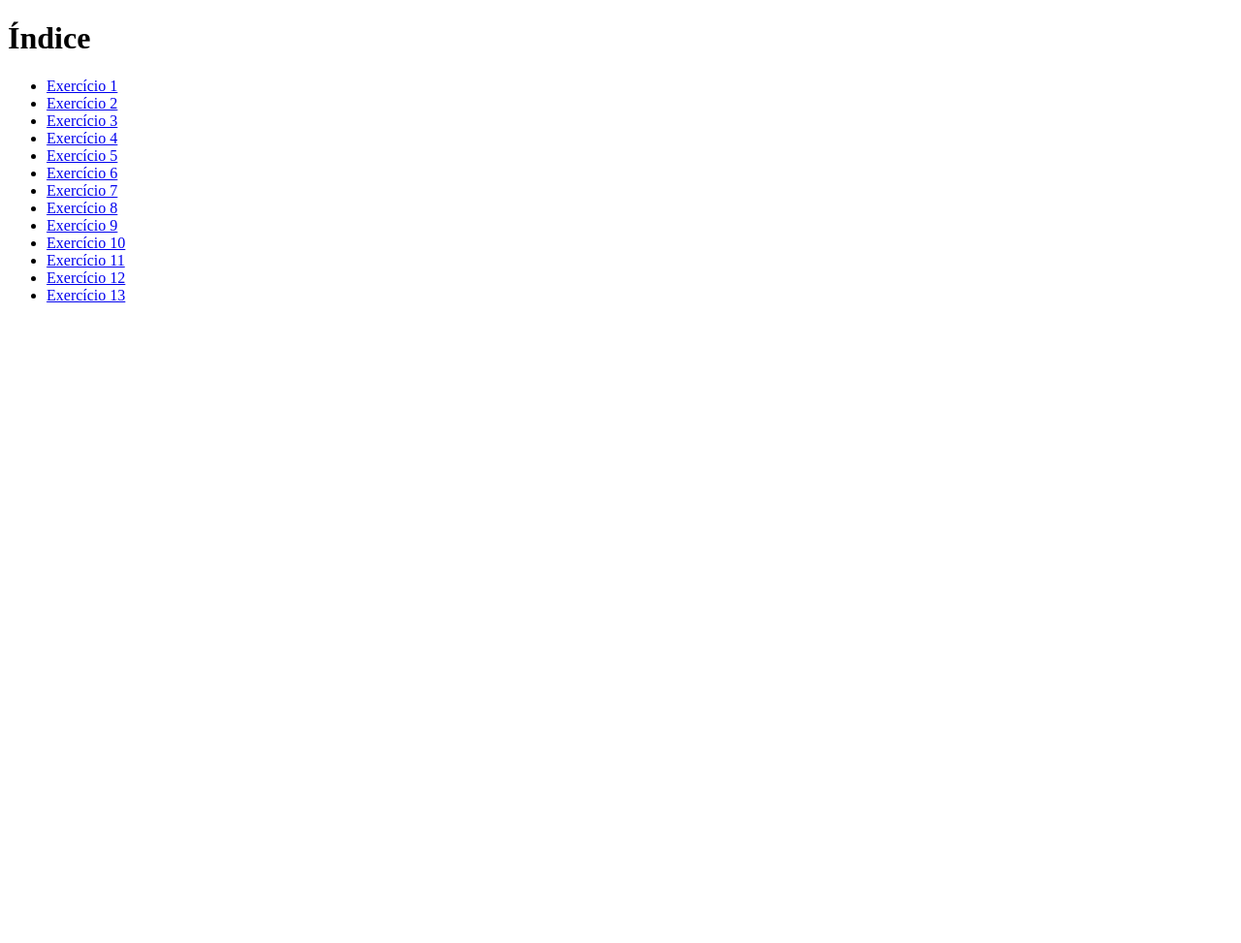
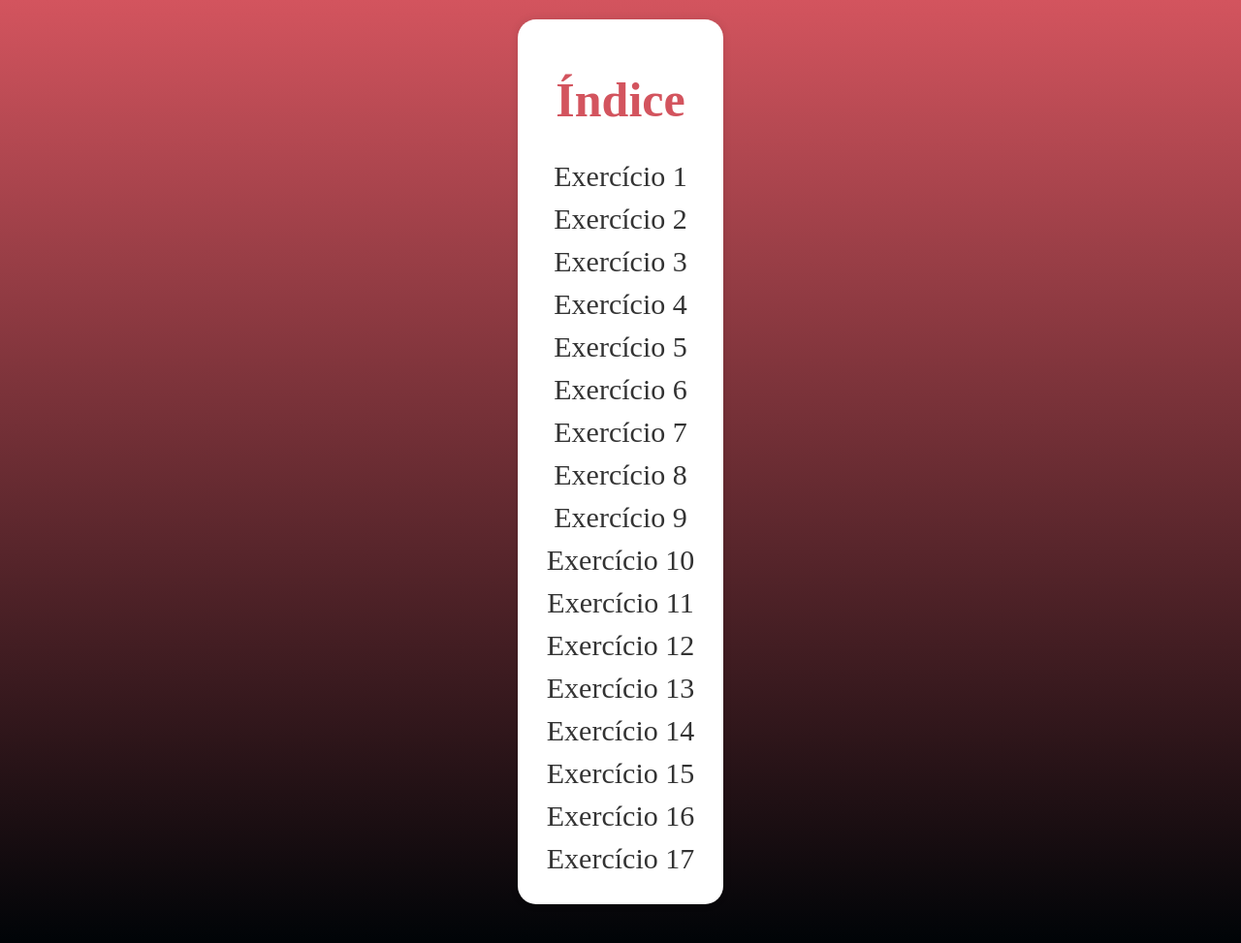
Before and after one commit to lilianns/exerciciosPHP, a PHP site: page / in a window 1280 px wide. Shown: the whole page at 97% size. Before the commit the page ends 312 px from the top, so only its background shows below. Run offline with PHP 8.4, Linux system fonts and the light colour scheme.

Commit message:
Adicionando o link dos exercicios no indice e estilizando

```diff
--- a/index.php
+++ b/index.php
@@ -2,11 +2,54 @@
 <html>
     <head>
         <title>Índice</title>
+    <style>
+        body {
+        padding: 20px;
+        max-width: 400px;
+        margin: 0 auto;
+        display: flex;
+        flex-wrap: wrap;
+        background-image: linear-gradient(to bottom, #d3545e, #000407);
+        margin-bottom: 20px;
+        }
+
+        .index-container {
+            background-color: #fff;
+            border-radius: 19px;
+            box-shadow: 0px 0px 10px rgba(0, 0, 0, 0.1);
+            margin: 0 auto;
+            padding: 20px;
+        max-width: 400px;
+        }
+
+        h1 {
+            text-align: center;
+            color: #d3545e;
+            font-size: 50px;
+        }
+        ul {
+            list-style: none;
+            padding: 0;
+            margin: 0;
+            text-align: center;
+        }
+
+        li {
+            margin: 10px ;
+        }
+
+        a {
+            text-decoration: none;
+            color: #333 ;
+            font-size: 30px;
+        }
+    </style>
     </head>
     <body>
+        <div class="index-container">
         <h1>Índice</h1>
         <ul>
-			<li><a href="/Exercicio1/">Exercício 1</a></li>
+            <li ><a href="/Exercicio1/">Exercício 1</a></li>
             <li><a href="/Exercicio2/">Exercício 2</a></li>
             <li><a href="/Exercicio3/">Exercício 3</a></li>
             <li><a href="/Exercicio4/">Exercício 4</a></li>
@@ -19,7 +62,12 @@
             <li><a href="/Exercicio11/form.php">Exercício 11</a></li>
             <li><a href="/Exercicio12/form.html">Exercício 12</a></li>
             <li><a href="/Exercicio13/form.html">Exercício 13</a></li>
+            <li><a href="/Exercicio14/form.html">Exercício 14</a></li>
+            <li><a href="/Exercicio15/form.html">Exercício 15</a></li>
+            <li><a href="/Exercicio16/form.html">Exercício 16</a></li>
+            <li><a href="/Exercicio17/form.html">Exercício 17</a></li>
+        </ul>
+        </div>
 
-		</ul>
     </body>
 </html>
```
Lines whose indentation alone changed are shown as unchanged.
